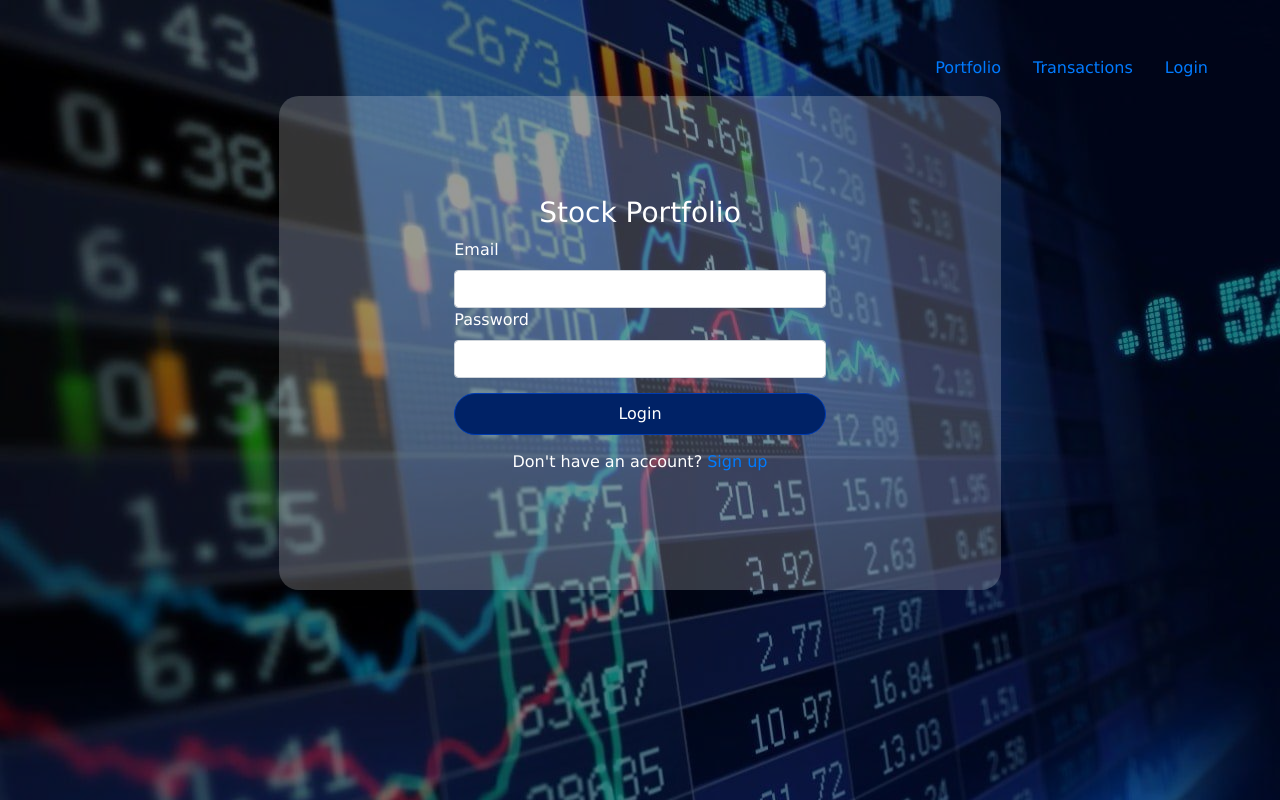
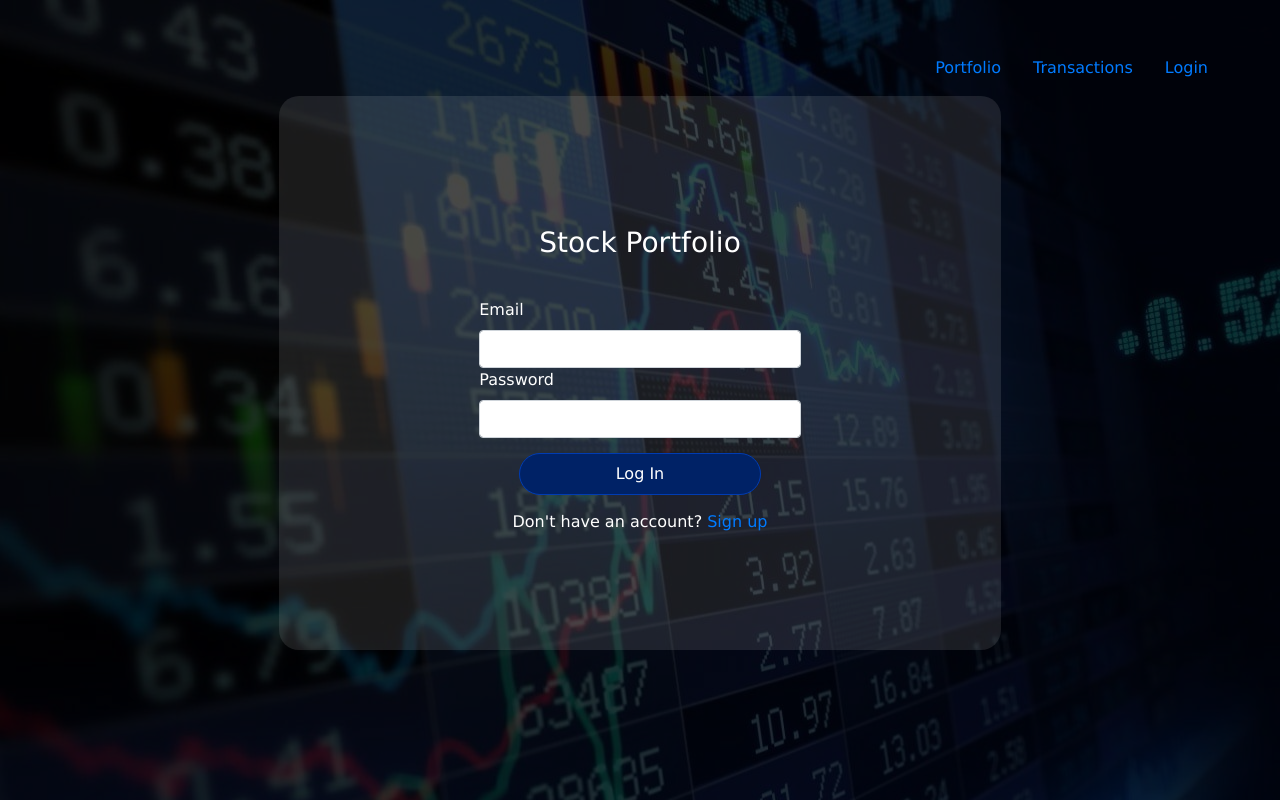
Before and after one commit to maryfan1106/StockPortfolio, a React (Create React App) app in the folder client/: page /login in a window 1280 px wide. Built offline with nearby package versions, Linux system fonts and the light colour scheme.

Commit message:
added css for transactions and portfolio page

```diff
--- a/client/src/App.css
+++ b/client/src/App.css
@@ -1,6 +1,6 @@
 body {
     color: white;
-    background: linear-gradient(rgba(0,0,0,.5), rgba(0,0,0,.5)), url("./css/background.jpg");
+    background: linear-gradient(rgba(0,0,0,.8), rgba(0,0,0,.8)), url("./css/background.jpg");
 	background-color: #00001a;
     padding: 40px;
     font-family: Verdana;
--- a/client/src/components/login.js
+++ b/client/src/components/login.js
@@ -30,15 +30,15 @@ const Login = props => {
     // redirect to portfolio page if already logged in
     if (context.authenticated) {return < Redirect to='/' />};
     return (
-        <div class="input-form">
-            <h3 style={{textAlign:"center"}}>
+        <div className="input-form">
+            <h3 style={{textAlign:"center", padding:30}}>
                 Stock Portfolio
             </h3>
             <Alert color="danger" isOpen={error.isOpen}>
                 {error.message}
             </Alert>
             <Form onSubmit={handleSubmit}>
-                <div class="input-field">
+                <div className="input-field">
                     <Label for="emailField">Email</Label>
                     <Input
                         required
@@ -49,7 +49,7 @@ const Login = props => {
                         onChange={e => setEmail(e.target.value)}
                     />
                 </div>
-                <div class="input-field">
+                <div className="input-field">
                     <Label for="passwordField">Password</Label>
                     <Input
                         required
@@ -59,7 +59,7 @@ const Login = props => {
                         value={password}
                         onChange={e => setPassword(e.target.value)}/>
                 </div>
-                <button class="submit-button" type="submit" value="Submit">Login</button>
+                <button className="submit-button" type="submit" value="Submit">Log In</button>
             </Form>
             <p style={{textAlign:"center"}}>
                 Don't have an account?
--- a/client/src/components/navbar.js
+++ b/client/src/components/navbar.js
@@ -4,7 +4,6 @@ import {
     Nav,
     NavItem,
     NavLink,
-    NavbarText
   } from 'reactstrap';
 import { RootContext } from '../auth/rootContextProvider';
 
@@ -21,7 +20,7 @@ const NavBar = props => {
                 <NavLink href="/transactions">Transactions</NavLink>
                 </NavItem>
                 <NavItem>
-                    {context.authenticated ? <NavbarText onClick={context.removeAuthenticated}>Logout</NavbarText> :
+                    {context.authenticated ? <NavLink  onClick={context.removeAuthenticated}>Logout</NavLink> :
                     <NavLink href="/login">Login</NavLink>}
                 </NavItem>
             </Nav>
--- a/client/src/components/portfolio.js
+++ b/client/src/components/portfolio.js
@@ -53,7 +53,7 @@ const Portfolio = props => {
                     isLoading ? <div style={{textAlign:'center'}}>Loading . . . </div> :
                     (
                         stocks.length<1 ? <div style={{textAlign:'center'}}>You don't own any stocks</div> :
-                        <Table>
+                        <Table style={{textAlign:'center', color:'white'}}>
                             <thead>
                                 <tr>
                                 <th>Ticker Symbol</th>
@@ -109,7 +109,7 @@ const Portfolio = props => {
                             value={shares}
                             onChange={e => setShares(e.target.value)}/>
                     </FormGroup>
-                    <Button type="submit" value="Submit">Submit</Button>
+                    <Button style={{width: '100%'}}type="submit" value="Submit">BUY</Button>
                 </Form>
             </div>
         </div>
--- a/client/src/components/signup.js
+++ b/client/src/components/signup.js
@@ -30,8 +30,8 @@ const Signup = props => {
     // redirect to portfolio page if already logged in
     if (context.authenticated) {return < Redirect to='/' />};
     return (
-        <div class="input-form">
-            <h3 style={{textAlign:"center"}}>
+        <div className="input-form">
+            <h3 style={{textAlign:"center", padding:30}}>
                 Stock Portfolio
             </h3>
             <Alert color="danger" isOpen={error.isOpen}>
@@ -49,7 +49,7 @@ const Signup = props => {
                         onChange={e => setEmail(e.target.value)}
                     />
                 </div>
-                <div class="input-field">
+                <div className="input-field">
                     <Label for="passwordField">Password</Label>
                     <Input
                         required
@@ -59,7 +59,7 @@ const Signup = props => {
                         value={password}
                         onChange={e => setPassword(e.target.value)}/>
                 </div>
-                <button class="submit-button" type="submit" value="Submit">Sign Up</button>
+                <button className="submit-button" type="submit" value="Submit">Sign Up</button>
             </Form>
             <p style={{textAlign:"center"}}>
                 Already have an account?
--- a/client/src/components/transactions.js
+++ b/client/src/components/transactions.js
@@ -1,6 +1,7 @@
 import React, { useState, useEffect } from 'react';
 import { Table } from 'reactstrap';
 import { getTransactions } from '../actions/transactions';
+import '../css/transactions.css';
 
 const Transactions = props => {
     const fetchData = async () => {
@@ -17,7 +18,7 @@ const Transactions = props => {
     },[]);
 
     return (
-        <div>
+        <div className="transactions">
             <h3 style={{margin:25}}>
                 Transactions
             </h3>
@@ -25,7 +26,7 @@ const Transactions = props => {
                 isLoading ? <div style={{textAlign:'center'}}>Loading . . . </div> :
                 (
                     transactions.length<1 ? <div style={{textAlign:'center'}}>You have no transaction</div> :
-                    <Table style={{margin:25}}>
+                    <Table striped style={{textAlign:'center', color:'white'}}>
                         <thead>
                             <tr>
                             <th>Transaction Type</th>
--- a/client/src/css/forms.css
+++ b/client/src/css/forms.css
@@ -1,18 +1,18 @@
 .input-form{
-    background-color:rgba(255, 255, 255, 0.2);
+    background-color:rgba(255, 255, 255, 0.1);
     margin: auto;
     width: 65%;
     padding-top: 100px;
     padding-bottom: 100px;
-    padding-left: 175px;
-    padding-right: 175px;
+    padding-left: 200px;
+    padding-right: 200px;
     border-radius: 20px;
 }
 
 .submit-button {
     display: block;
     margin: 15px auto;
-    width: 100%;
+    width: 75%;
 	background-color: #002266;
 	border-radius:28px;
 	border:1px solid #003cb3;
--- a/client/src/css/portfolio.css
+++ b/client/src/css/portfolio.css
@@ -13,7 +13,7 @@
 .column {
     float: left;
     width: 50%;
-    padding: 25px;
+    padding: 75px;
 }
 
 @media screen and (max-width:600px) {
--- /dev/null
+++ b/client/src/css/transactions.css
@@ -0,0 +1,6 @@
+.transactions {
+    background-color:rgba(255, 255, 255, 0.1);
+    float: left;
+    width: 100%;
+    padding: 25px;
+}
```
